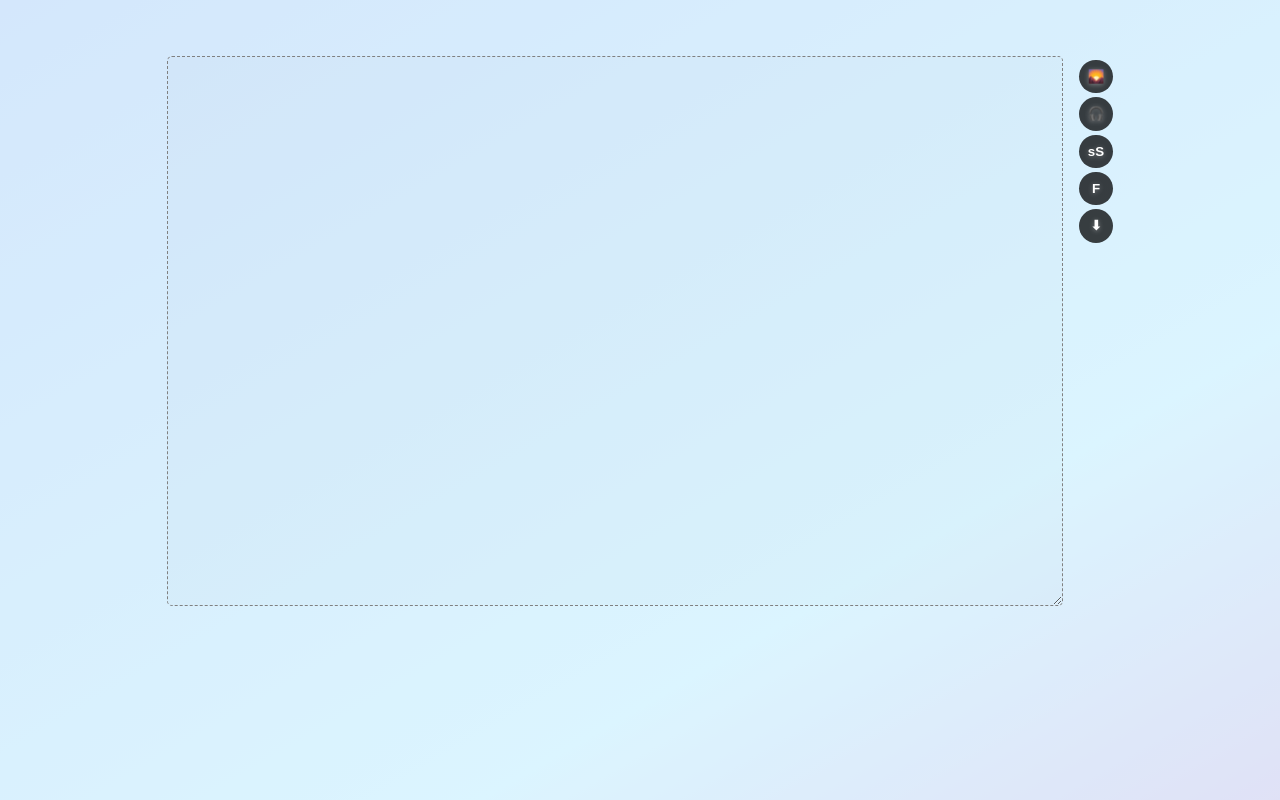
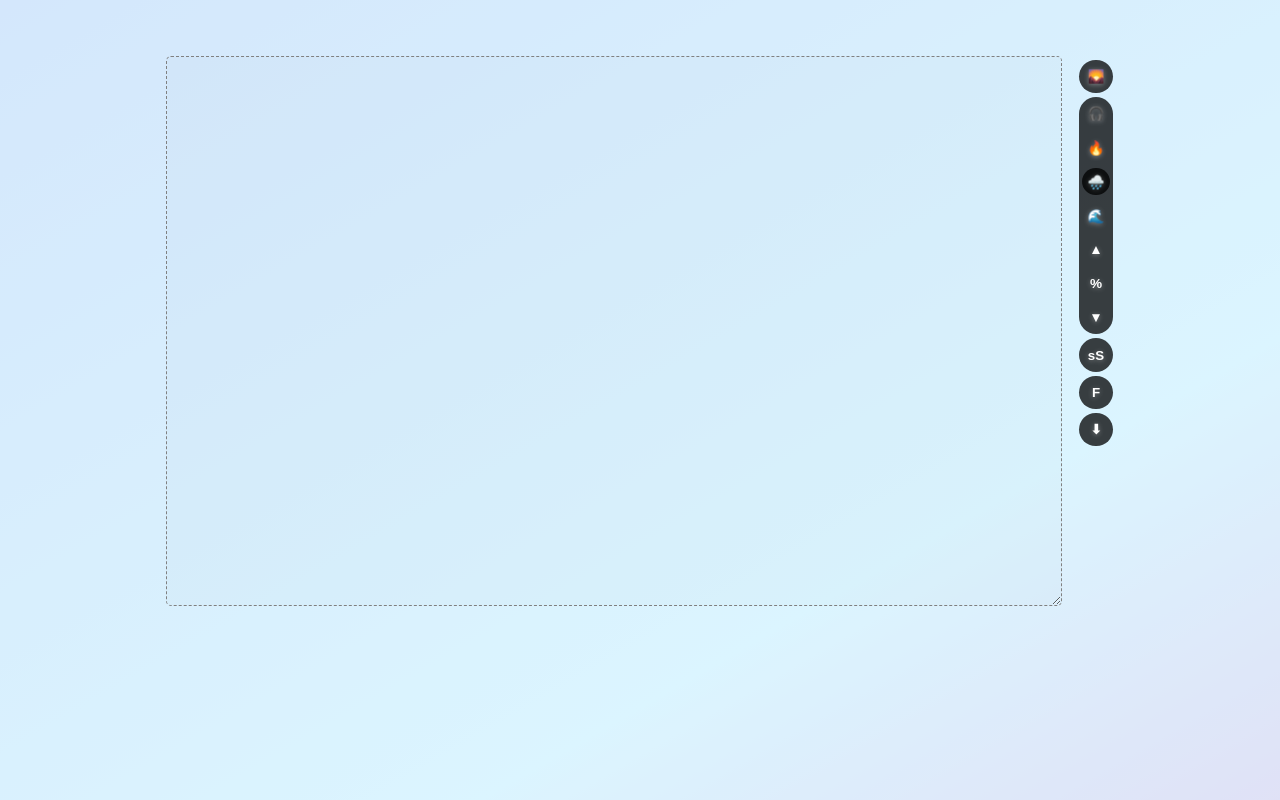
Before and after one commit to reinhardt021/firefly-next, a Next.js app in the folder next-app/: page / in a window 1280 px wide. Built offline with nearby package versions, Linux system fonts and the light colour scheme.

Commit message:
added some notes and default menu open to music

```diff
--- a/next-app/pages/index.jsx
+++ b/next-app/pages/index.jsx
@@ -38,7 +38,7 @@ export default function Main() {
   const [textFamily, setTextFamily] = useState(T_SANS);
   const [isTyping, setIsTyping] = useState(false);
   const [note, setNote] = useState(null);
-  const [selectedItem, setSelectedItem] = useState(null);
+  const [selectedItem, setSelectedItem] = useState(I_MUSIC);
 
   const fontOptions = [
     {
```
Also changed, not shown: 1 other file (tests, documents, lock files or other folders).
